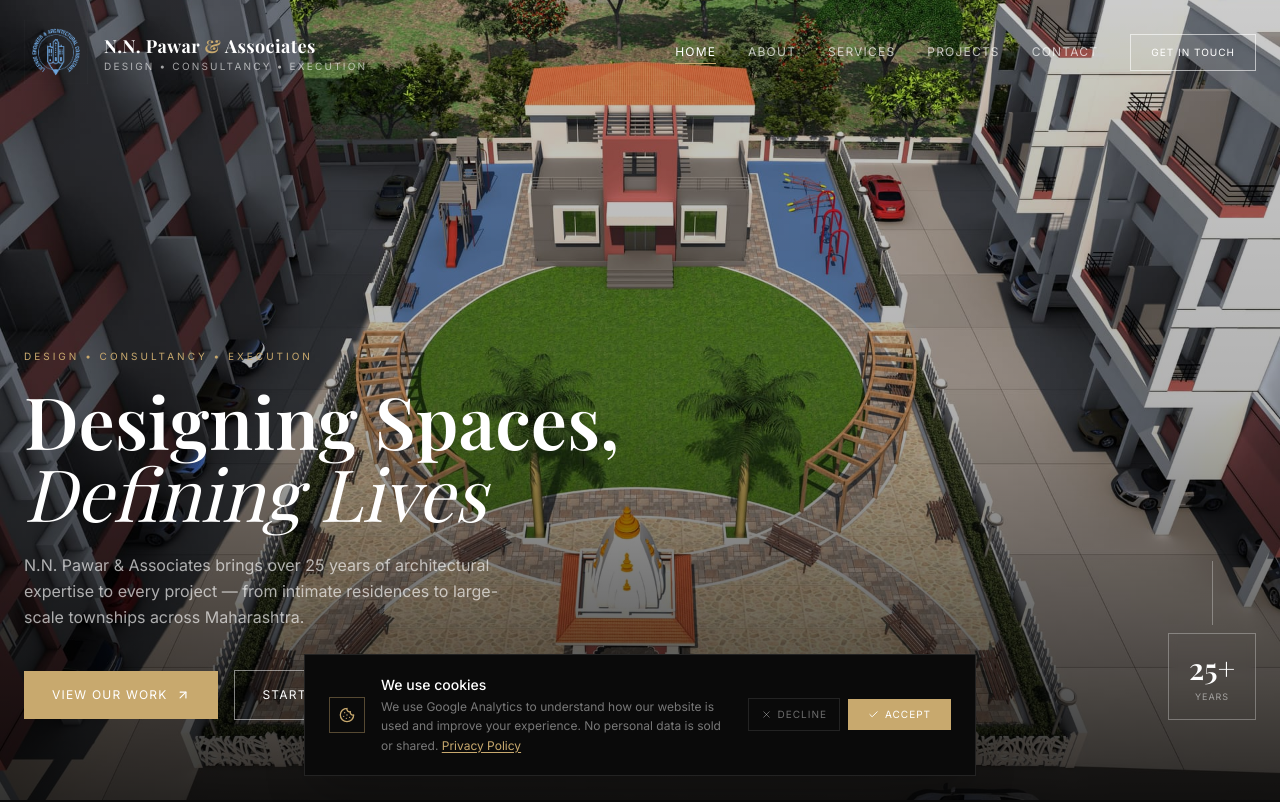
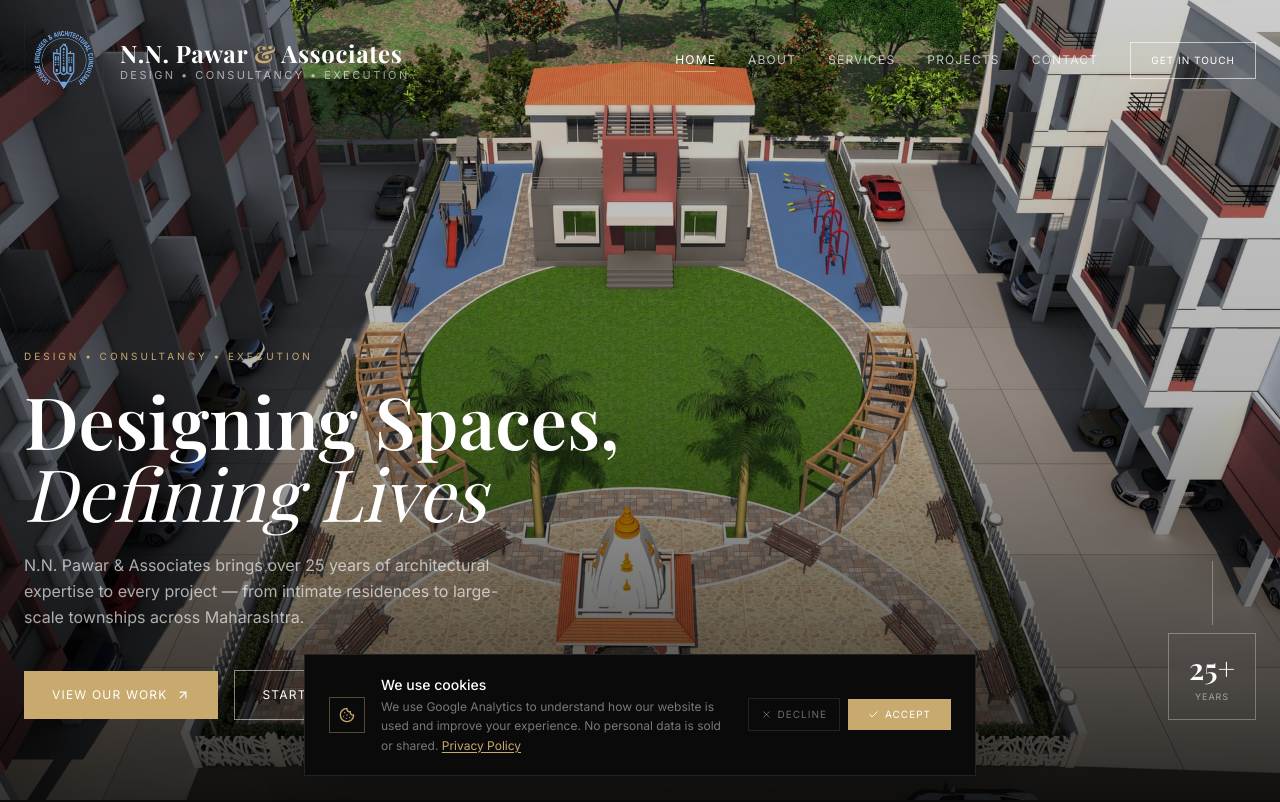
Before and after one commit to AdityaDoped/nnpawar, a Next.js app: page / in a window 1280 px wide. Shown: the top 802 px of the page. Built offline with nearby package versions, Linux system fonts and the light colour scheme.

Commit message:
fix: make logo and brand name much larger for big monitors (80px logo, 2xl text)

```diff
--- a/src/components/Navbar.tsx
+++ b/src/components/Navbar.tsx
@@ -34,14 +34,14 @@ export default function Navbar() {
       <div className="max-w-7xl mx-auto px-6 flex items-center justify-between">
         {/* LOGO + BRAND */}
         <Link href="/" className="flex items-center gap-4 group">
-          <div className="relative w-16 h-16 shrink-0">
+          <div className="relative w-14 h-14 md:w-20 md:h-20 shrink-0">
             <Image src="/logo.png" alt="N.N. Pawar &amp; Associates" fill className="object-contain" />
           </div>
           <div className="leading-tight">
-            <p className={`font-serif font-bold text-lg tracking-wide transition-colors duration-300 ${solidNav ? "text-primary" : "text-white"}`}>
+            <p className={`font-serif font-bold text-base md:text-xl lg:text-2xl tracking-wide transition-colors duration-300 ${solidNav ? "text-primary" : "text-white"}`}>
               N.N. Pawar <span className="text-accent">&amp;</span> Associates
             </p>
-            <p className={`text-[10px] tracking-[0.22em] uppercase transition-colors duration-300 ${solidNav ? "text-muted" : "text-white/60"}`}>
+            <p className={`text-[9px] md:text-[11px] tracking-[0.22em] uppercase transition-colors duration-300 ${solidNav ? "text-muted" : "text-white/60"}`}>
               Design &bull; Consultancy &bull; Execution
             </p>
           </div>
```
